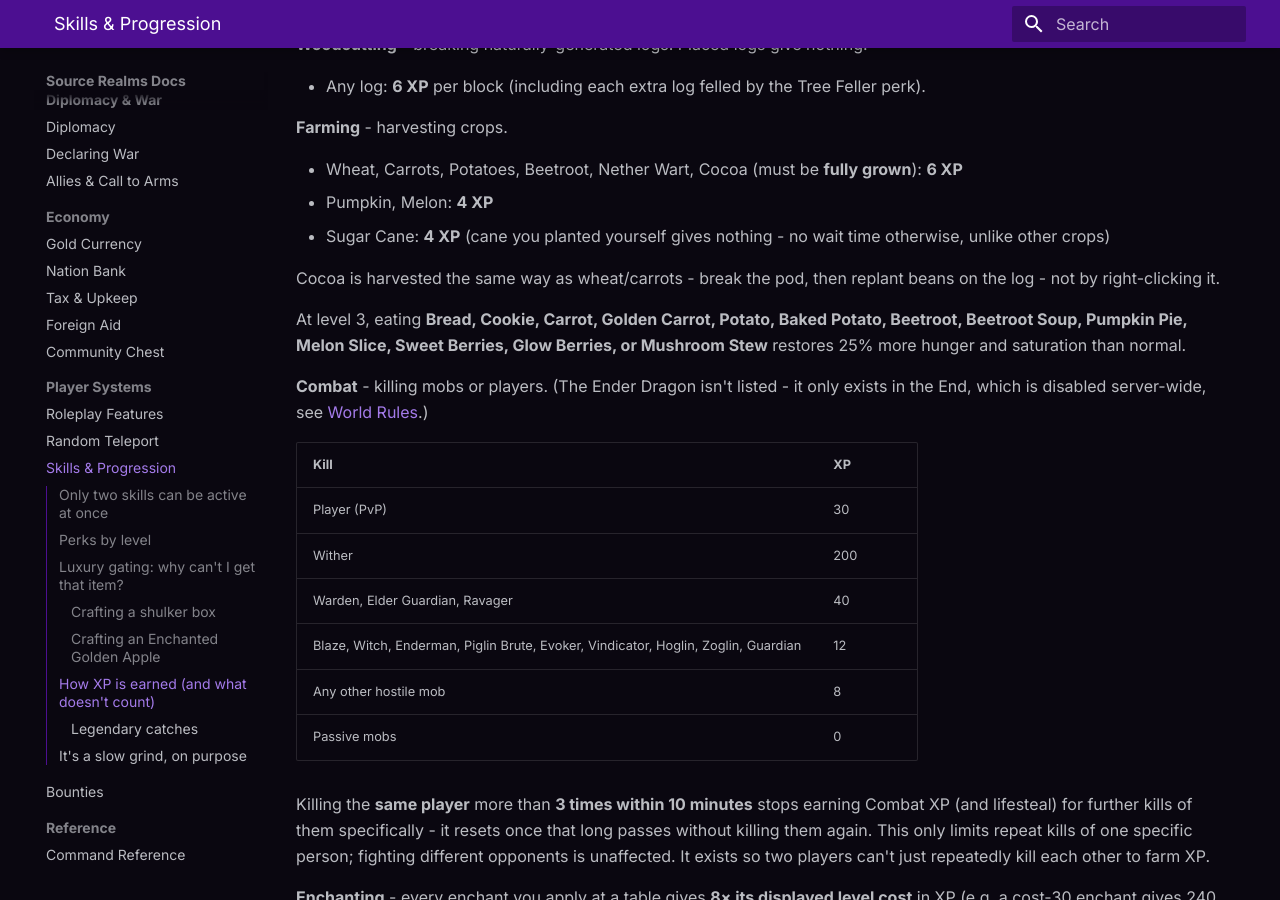
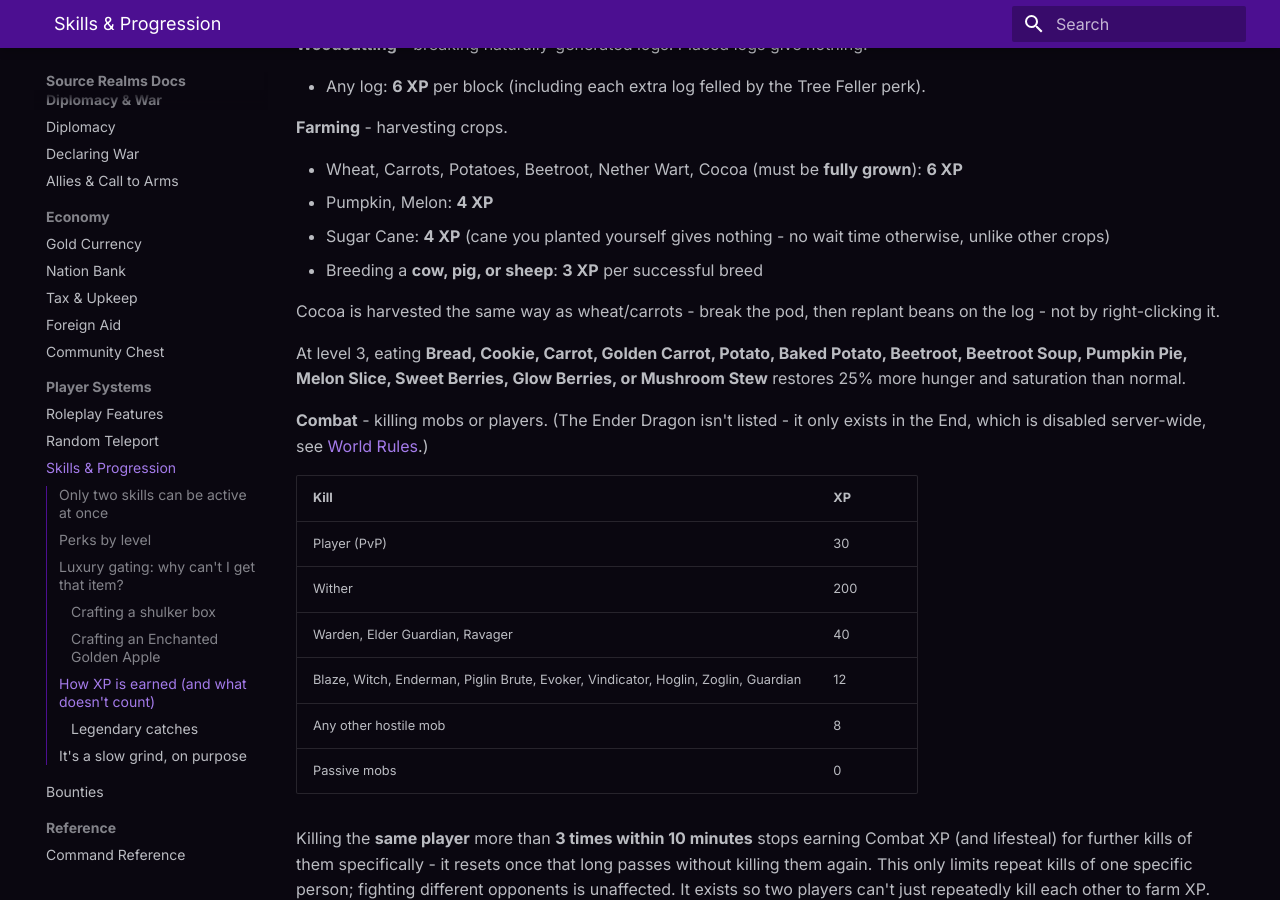
Before and after one commit to SourceRealms/sourcerealms-docs, an MkDocs documentation site: the page built from docs/skills.md, in a window 1280 px wide and 900 px high, scrolled down 5508 px. Built offline with MkDocs 1.6.1 and Material for MkDocs 9.7.7, drawn with Linux system fonts in a browser that asks for light colours.

Commit message:
Document breeding cows/pigs/sheep as a Farming XP source

```diff
--- a/docs/skills.md
+++ b/docs/skills.md
@@ -182,6 +182,7 @@ below is a no-op while a skill is inactive.
 - Pumpkin, Melon: **4 XP**
 - Sugar Cane: **4 XP** (cane you planted yourself gives nothing - no wait time otherwise, unlike
   other crops)
+- Breeding a **cow, pig, or sheep**: **3 XP** per successful breed
 
 Cocoa is harvested the same way as wheat/carrots - break the pod, then replant beans on the log -
 not by right-clicking it.
```
